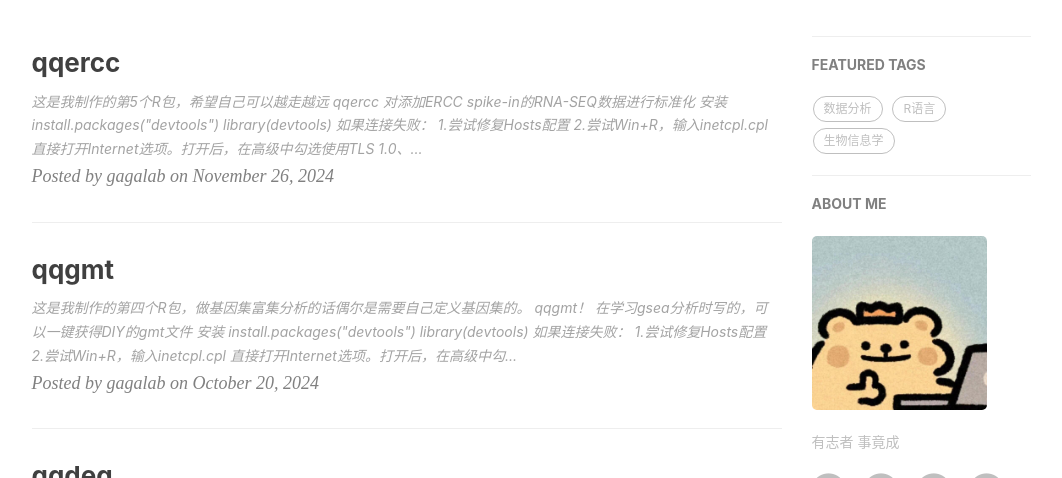
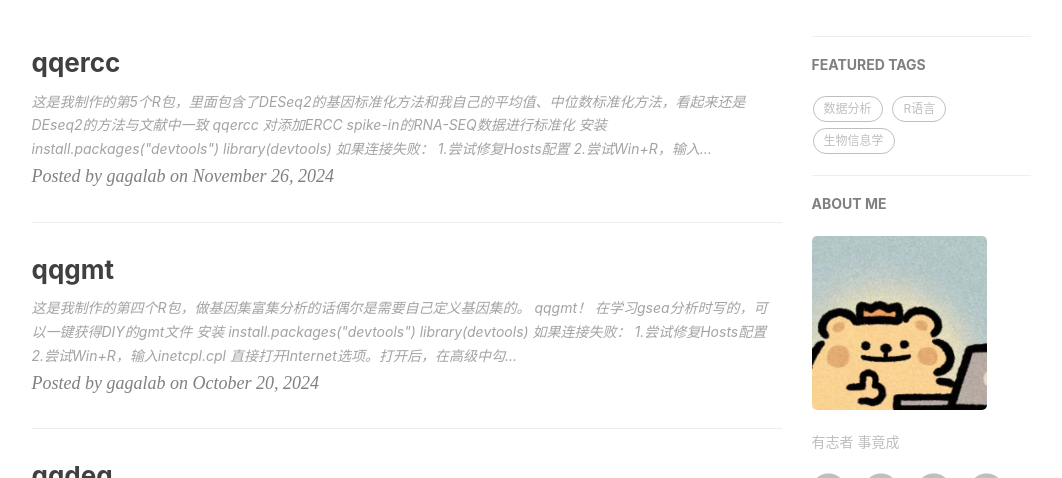
Before and after one commit to liuyuchenlab/LiuYuchenLab.github.io, a Jekyll site: the page built from index.html, in a window 1280 px wide and 900 px high, cut to the strip 422-900 px from the top of the window. Shown: the whole strip, without its empty margins (136-1198 px from the left). Built offline with Jekyll 4.4.1, drawn with Linux system fonts in a browser that asks for light colours; the list of posts is cut into pages by our own code; comment, search, counter and statistics services are not loaded.

Commit message:
Update 2024-11-26-qqercc.md

```diff
--- a/_posts/2024-11-26-qqercc.md
+++ b/_posts/2024-11-26-qqercc.md
@@ -12,7 +12,7 @@ tags:
 
 ---
 
-###### 这是我制作的第5个R包，希望自己可以越走越远
+###### 这是我制作的第5个R包，里面包含了DESeq2的基因标准化方法和我自己的平均值、中位数标准化方法，看起来还是DEseq2的方法与文献中一致
 
 
 # qqercc
```
